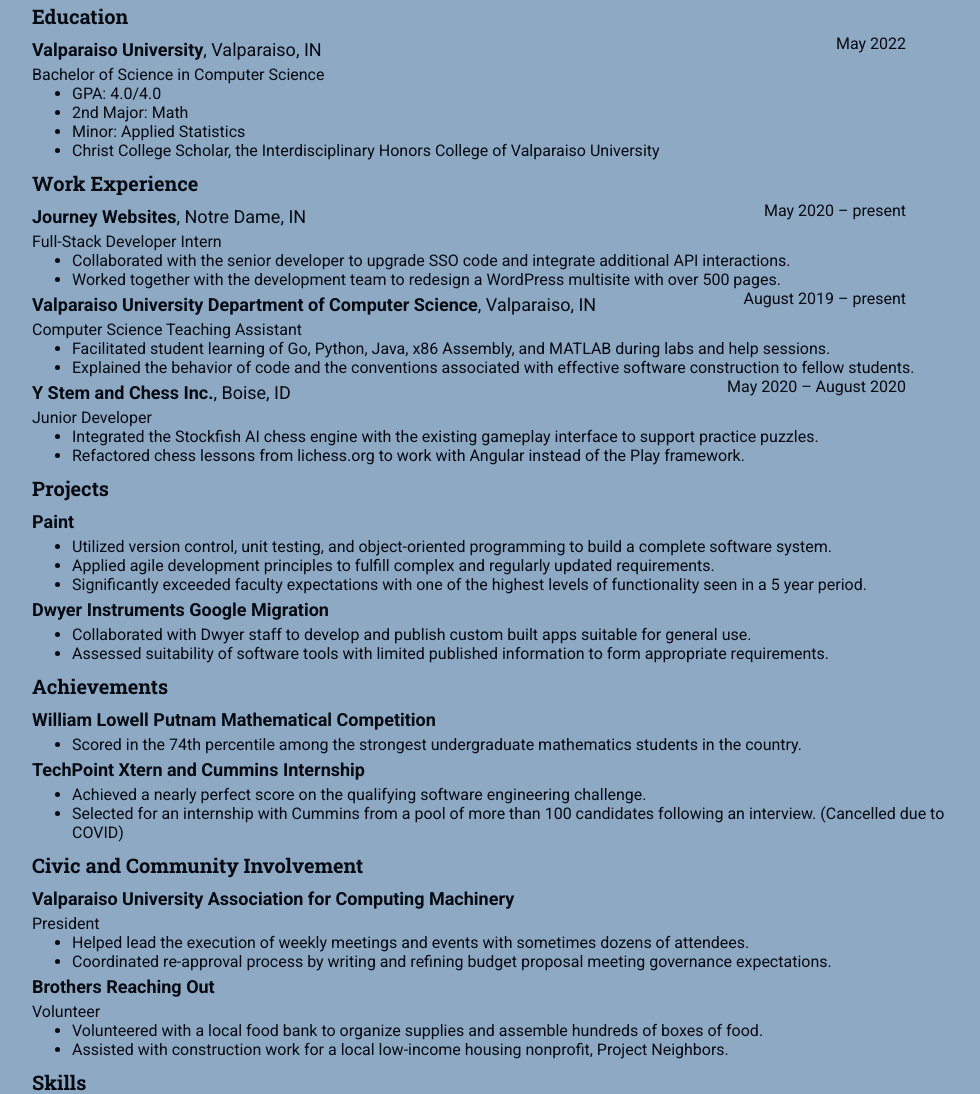
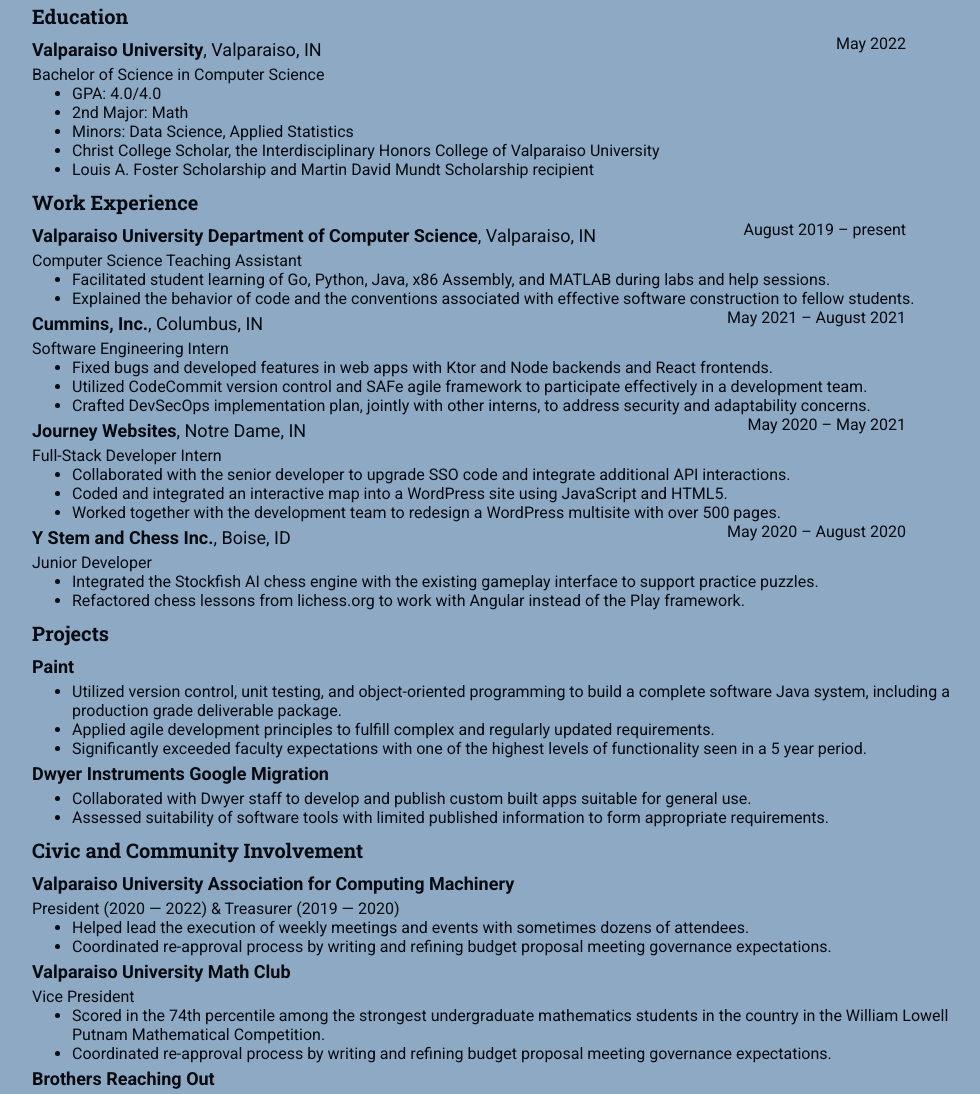
Before and after one commit to ejyager00/ejyager00.github.io, a plain HTML site: page index.html in a window 1280 px wide. Shown: the part 1706-2800 px from the top of the page, without its empty margins (148-1128 px from the left). Drawn offline with Linux system fonts and the light colour scheme.

Commit message:
update resume

```diff
--- a/index.html
+++ b/index.html
@@ -91,23 +91,33 @@
         <ul class="exp-list">
           <li>GPA: 4.0/4.0</li>
           <li>2nd Major: Math</li>
-          <li>Minor: Applied Statistics</li>
+          <li>Minors: Data Science, Applied Statistics</li>
           <li>Christ College Scholar, the Interdisciplinary Honors College of Valparaiso University</li>
+          <li>Louis A. Foster Scholarship and Martin David Mundt Scholarship recipient</li>
         </ul>
         <h4>Work Experience</h4>
-        <p class="exp-head with-date"><b>Journey Websites</b>, Notre Dame, IN</p>
-        <p class="exp-date">May 2020 – present</p>
-        <p class="exp-subhead">Full-Stack Developer Intern</p>
-        <ul class="exp-list">
-          <li>Collaborated with the senior developer to upgrade SSO code and integrate additional API interactions.</li>
-          <li>Worked together with the development team to redesign a WordPress multisite with over 500 pages.</li>
-        </ul>
         <p class="exp-head with-date"><b>Valparaiso University Department of Computer Science</b>, Valparaiso, IN</p>
         <p class="exp-date">August 2019 – present</p>
         <p class="exp-subhead">Computer Science Teaching Assistant</p>
         <ul class="exp-list">
           <li>Facilitated student learning of Go, Python, Java, x86 Assembly, and MATLAB during labs and help sessions.</li>
           <li>Explained the behavior of code and the conventions associated with effective software construction to fellow students.</li>
+        </ul>
+        <p class="exp-head with-date"><b>Cummins, Inc.</b>, Columbus, IN</p>
+        <p class="exp-date">May 2021 – August 2021</p>
+        <p class="exp-subhead">Software Engineering Intern</p>
+        <ul class="exp-list">
+          <li>Fixed bugs and developed features in web apps with Ktor and Node backends and React frontends.</li>
+          <li>Utilized CodeCommit version control and SAFe agile framework to participate effectively in a development team.</li>
+          <li>Crafted DevSecOps implementation plan, jointly with other interns, to address security and adaptability concerns.</li>
+        </ul>
+        <p class="exp-head with-date"><b>Journey Websites</b>, Notre Dame, IN</p>
+        <p class="exp-date">May 2020 – May 2021</p>
+        <p class="exp-subhead">Full-Stack Developer Intern</p>
+        <ul class="exp-list">
+          <li>Collaborated with the senior developer to upgrade SSO code and integrate additional API interactions.</li>
+          <li>Coded and integrated an interactive map into a WordPress site using JavaScript and HTML5.</li>
+          <li>Worked together with the development team to redesign a WordPress multisite with over 500 pages.</li>
         </ul>
         <p class="exp-head with-date"><b>Y Stem and Chess Inc.</b>, Boise, ID</p>
         <p class="exp-date">May 2020 – August 2020</p>
@@ -119,7 +129,7 @@
         <h4>Projects</h4>
         <p class="exp-head no-date"><b>Paint</b></p>
         <ul class="exp-list">
-          <li>Utilized version control, unit testing, and object-oriented programming to build a complete software system.</li>
+          <li>Utilized version control, unit testing, and object-oriented programming to build a complete software Java system, including a production grade deliverable package.</li>
           <li>Applied agile development principles to fulfill complex and regularly updated requirements.</li>
           <li>Significantly exceeded faculty expectations with one of the highest levels of functionality seen in a 5 year period.</li>
         </ul>
@@ -128,21 +138,17 @@
           <li>Collaborated with Dwyer staff to develop and publish custom built apps suitable for general use.</li>
           <li>Assessed suitability of software tools with limited published information to form appropriate requirements.</li>
         </ul>
-        <h4>Achievements</h4>
-        <p class="exp-head no-date"><b>William Lowell Putnam Mathematical Competition</b></p>
-        <ul class="exp-list">
-          <li>Scored in the 74th percentile among the strongest undergraduate mathematics students in the country.</li>
-        </ul>
-        <p class="exp-head no-date"><b>TechPoint Xtern and Cummins Internship</b></p>
-        <ul class="exp-list">
-          <li>Achieved a nearly perfect score on the qualifying software engineering challenge.</li>
-          <li>Selected for an internship with Cummins from a pool of more than 100 candidates following an interview. (Cancelled due to COVID)</li>
-        </ul>
         <h4>Civic and Community Involvement</h4>
         <p class="exp-head no-date"><b>Valparaiso University Association for Computing Machinery</b></p>
-        <p class="exp-subhead">President</p>
+        <p class="exp-subhead">President (2020 &mdash; 2022) &amp; Treasurer (2019 &mdash; 2020)</p>
         <ul class="exp-list">
           <li>Helped lead the execution of weekly meetings and events with sometimes dozens of attendees.</li>
+          <li>Coordinated re-approval process by writing and refining budget proposal meeting governance expectations.</li>
+        </ul>
+        <p class="exp-head no-date"><b>Valparaiso University Math Club</b></p>
+        <p class="exp-subhead">Vice President</p>
+        <ul class="exp-list">
+          <li>Scored in the 74th percentile among the strongest undergraduate mathematics students in the country in the William Lowell Putnam Mathematical Competition.</li>
           <li>Coordinated re-approval process by writing and refining budget proposal meeting governance expectations.</li>
         </ul>
         <p class="exp-head no-date"><b>Brothers Reaching Out</b></p>
@@ -160,15 +166,19 @@
           <li>Python 2 & 3</li>
           <li>HTML & CSS</li>
           <li>X86 Assembly</li>
-          <li>WordPress</li>
           <li>Ruby & Ruby on Rails</li>
           <li>JavaScript</li>
           <li>Arena Simulation Tool</li>
-          <li>PHP</li>
+          <li>PHP & Wordpress</li>
           <li>Google G Suite Scripts</li>
           <li>Go/Golang</li>
           <li>Netlogo Modeling System</li>
           <li>Angular</li>
+          <li>Amazon Web Services</li>
+          <li>React / ReactJS</li>
+          <li>Scala</li>
+          <li>Kotlin</li>
+          <li>Ktor</li>
         </ul>
 
       </div>
```
